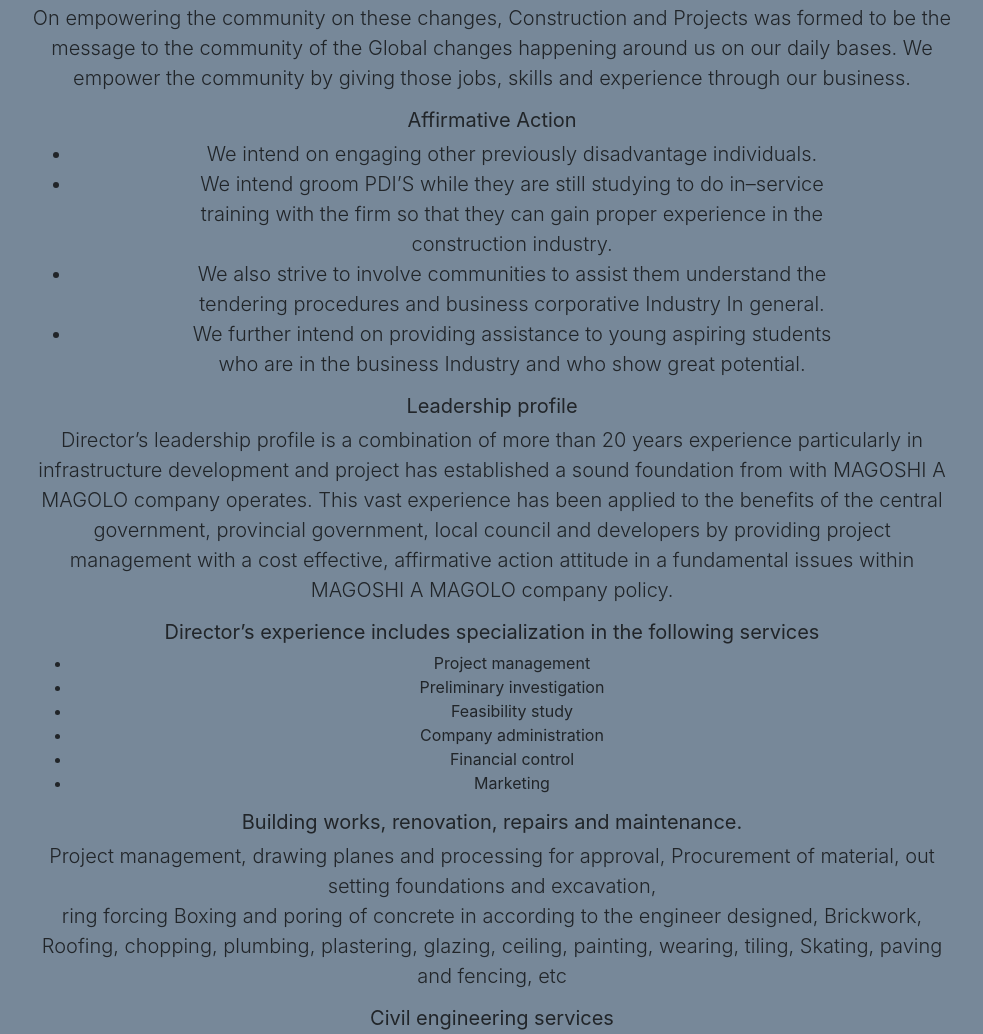
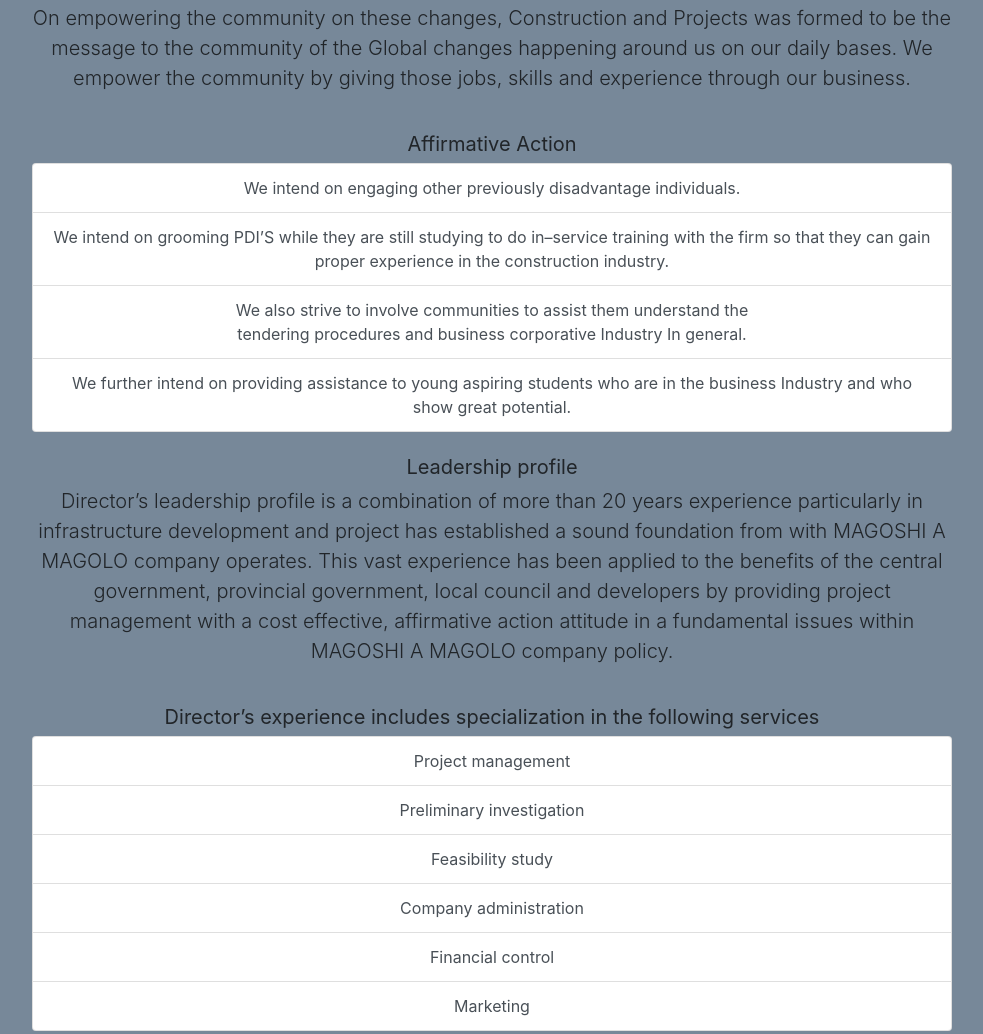
Before and after one commit to melvinzitha/bluemagicwork, a website with bundled scripts: page magoshi-website/index.html in a window 1280 px wide. Shown: the part 2978-4012 px from the top of the page, without its empty margins (148-1131 px from the left). Built offline with nearby package versions, Linux system fonts and the light colour scheme.

```diff
--- a/magoshi-website/index.html
+++ b/magoshi-website/index.html
@@ -243,22 +243,23 @@
 				be the message to the community of the Global changes happening around us on our daily
 				bases. We empower the community by giving those jobs, skills and experience through our
 				business.</p>
+                <br>
+				<h4 class = "lead"><strong>Affirmative Action</strong></h4>
+				<ul class = "list-group">
+					<li class="list-group-item list-group-item-action justify-content-between">We intend on engaging other previously disadvantage individuals.</li>
 
-				<h4 class = "lead"><strong>Affirmative Action</strong></h4>
-				<ul class = "lead">
-					<li>We intend on engaging other previously disadvantage individuals.</li>
-
-					<li>We intend groom PDI’S while they are still studying to do in–service<br>
-					training with the firm so that they can gain proper experience in the<br>
+					<li class="list-group-item list-group-item-action justify-content-between">We intend on grooming PDI’S while they are still studying to do in–service
+					training with the firm so that they can gain proper experience in the
 					construction industry.</li>
 
-					<li>We also strive to involve communities to assist them understand the
+					<li class="list-group-item list-group-item-action justify-content-between">We also strive to involve communities to assist them understand the
 					<br> tendering procedures and business corporative Industry In general.</li>
 
-					<li>We further intend on providing assistance to young aspiring students<br>
+					<li class="list-group-item list-group-item-action justify-content-between">We further intend on providing assistance to young aspiring students
 					who are in the business Industry and who show great potential.</li>
 				</ul>
 
+                <br>
 				<h4 class = "lead"><strong>Leadership profile</strong></h4>
 
 				<p class = "lead">Director’s leadership profile is a combination of more than 20 years experience particularly
@@ -268,16 +269,18 @@
 				providing project management with a cost effective, affirmative action attitude in a
 				fundamental issues within MAGOSHI A MAGOLO company policy.</p>
 
+				<br>
 				<h4 class = "lead"><strong>Director’s experience includes specialization in the following services</strong></h4>
-				<ul>
-					<li>Project management</li>
-					<li>Preliminary investigation</li>
-					<li>Feasibility study</li>
-					<li>Company administration</li>
-					<li>Financial control</li>
-					<li>Marketing</li>
+				<ul class = "list-group">
+					<li class="list-group-item list-group-item-action justify-content-between">Project management</li>
+					<li class="list-group-item list-group-item-action justify-content-between">Preliminary investigation</li>
+					<li class="list-group-item list-group-item-action justify-content-between">Feasibility study</li>
+					<li class="list-group-item list-group-item-action justify-content-between">Company administration</li>
+					<li class="list-group-item list-group-item-action justify-content-between">Financial control</li>
+					<li class="list-group-item list-group-item-action justify-content-between">Marketing</li>
 				</ul>
 
+				<br>
 				<h4 class = "lead"><strong>Building works, renovation, repairs and maintenance.</strong></h4>
 				<p class = "lead">Project management, drawing planes and processing for approval,
 				Procurement of material, out setting foundations and excavation,<br> ring forcing
@@ -285,11 +288,13 @@
 				Roofing, chopping, plumbing, plastering, glazing, ceiling, painting, wearing, tiling,
 				Skating, paving and fencing, etc</p>
 
+				<br>
 				<h4 class = "lead"><strong>Civil engineering services</strong></h4>
 				<p class = "lead">Roads, paving and designed, water reticulation, reservoirs, storm water, paving work,
 				Earthworks, Water supply, Outfall sewer, Sewer reticulation, Sewer pump station,
 				Pavilions, Sports stadium, etc.</p>
 
+				<br>
 				<h4 class = "lead"><strong>Supply</strong></h4>
 				<p class = "lead">Uniforms, stationary, office furniture, food etc</p>
 
```
